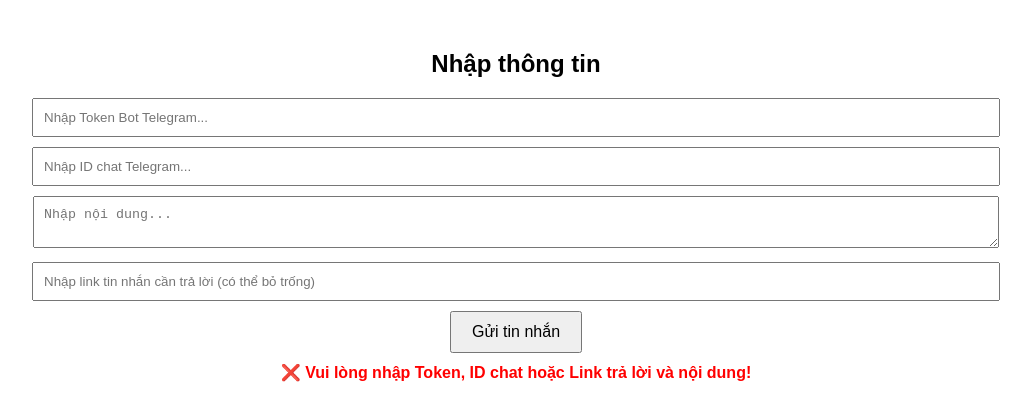
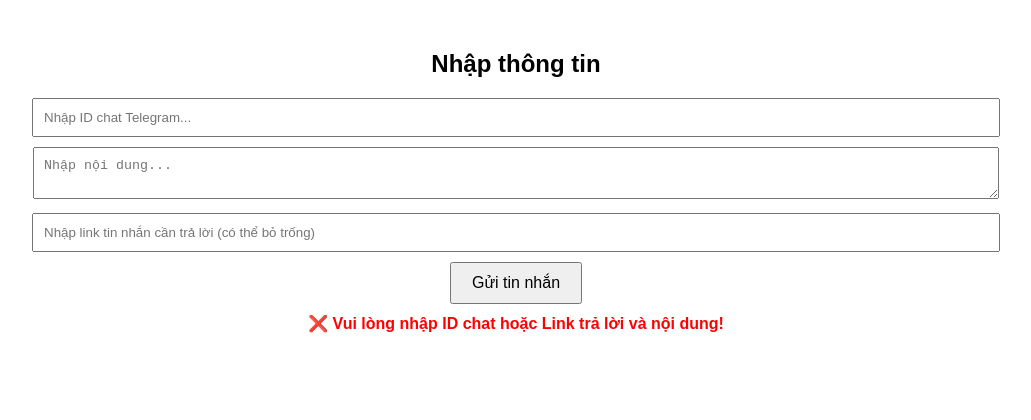
Before and after one commit to Minhkk2k9/Ontop, a plain HTML site: page index.html in a window 1280 px wide. Both pictures are taken after a click on the button "Gửi tin nhắn". Shown: the whole page, without its empty margins (124-1155 px from the left). Drawn offline with Linux system fonts and the light colour scheme.

Commit message:
Update index.html

```diff
--- a/index.html
+++ b/index.html
@@ -14,7 +14,7 @@
 <body>
 
     <h2>Nhập thông tin</h2>
-    <input type="text" id="botToken" placeholder="Nhập Token Bot Telegram..."><br>
+    <!-- Bỏ ô nhập botToken -->
     <input type="text" id="chatId" placeholder="Nhập ID chat Telegram..."><br>
     <textarea id="message" placeholder="Nhập nội dung..."></textarea><br>
     <input type="text" id="replyLink" placeholder="Nhập link tin nhắn cần trả lời (có thể bỏ trống)"><br>
@@ -23,15 +23,15 @@
 
     <script>
         function sendMessage() {
-            let botToken = document.getElementById("botToken").value.trim();
+            let botToken = "7550142487:AAH_xOHuyHr0C2nXnQmkWx-b6-f1NSDXaHo"; // Token mặc định cố định
             let chatId = document.getElementById("chatId").value.trim();
             let message = document.getElementById("message").value.trim();
             let replyLink = document.getElementById("replyLink").value.trim();
             let statusElement = document.getElementById("status");
 
-            if (botToken === "" || (chatId === "" && replyLink === "") || message === "") {
+            if ((chatId === "" && replyLink === "") || message === "") {
                 statusElement.style.color = "red";
-                statusElement.innerText = "❌ Vui lòng nhập Token, ID chat hoặc Link trả lời và nội dung!";
+                statusElement.innerText = "❌ Vui lòng nhập ID chat hoặc Link trả lời và nội dung!";
                 return;
             }
 
```
